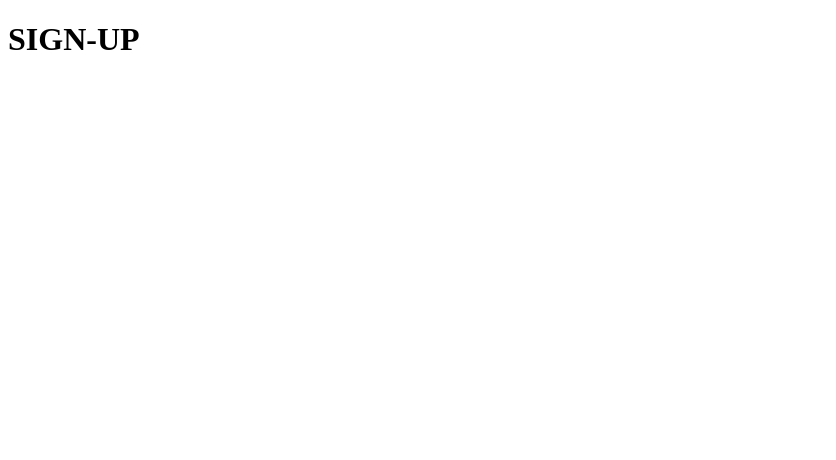
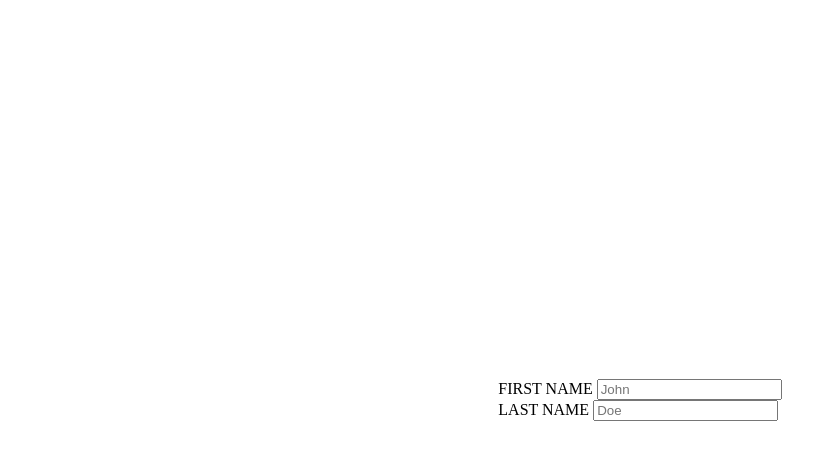
Before and after one commit to Nick676191/bridge-goal-based-app, a plain HTML site: page pages/sign-up.html in a window 1280 px wide. Shown: the whole page, without its empty margins (0-836 px from the left). Drawn offline with Linux system fonts and the light colour scheme.

Commit message:
Center the sign-up form container on the webpage

```diff
--- a/pages/sign-up.css
+++ b/pages/sign-up.css
@@ -0,0 +1,11 @@
+body {
+    display: flex;
+    justify-content: center;
+    height: 100vh;
+    margin: 0;
+    padding: 0;
+}
+
+.form-container {
+    align-self: center;
+}
--- a/pages/sign-up.html
+++ b/pages/sign-up.html
@@ -4,8 +4,22 @@
     <meta charset="UTF-8">
     <meta name="viewport" content="width=device-width, initial-scale=1.0">
     <title>Sign-up Page</title>
+    <link rel="stylesheet" href="./sign-up.css">
 </head>
 <body>
-    <h1>SIGN-UP</h1>
+    <div class="form-container">
+        <form id="sign-up" action="" method="POST">
+            <section class="names">
+                <div class="first-name">
+                    <label for="first-name">FIRST NAME</label>
+                    <input id="first-name" name="first-name" type="text" placeholder="John">
+                </div>
+                <div class="last-name">
+                    <label for="last-name">LAST NAME</label>
+                    <input id="last-name" name="last-name" type="text" placeholder="Doe">
+                </div>
+            </section>
+        </form>
+    </div>
 </body>
 </html>
```
